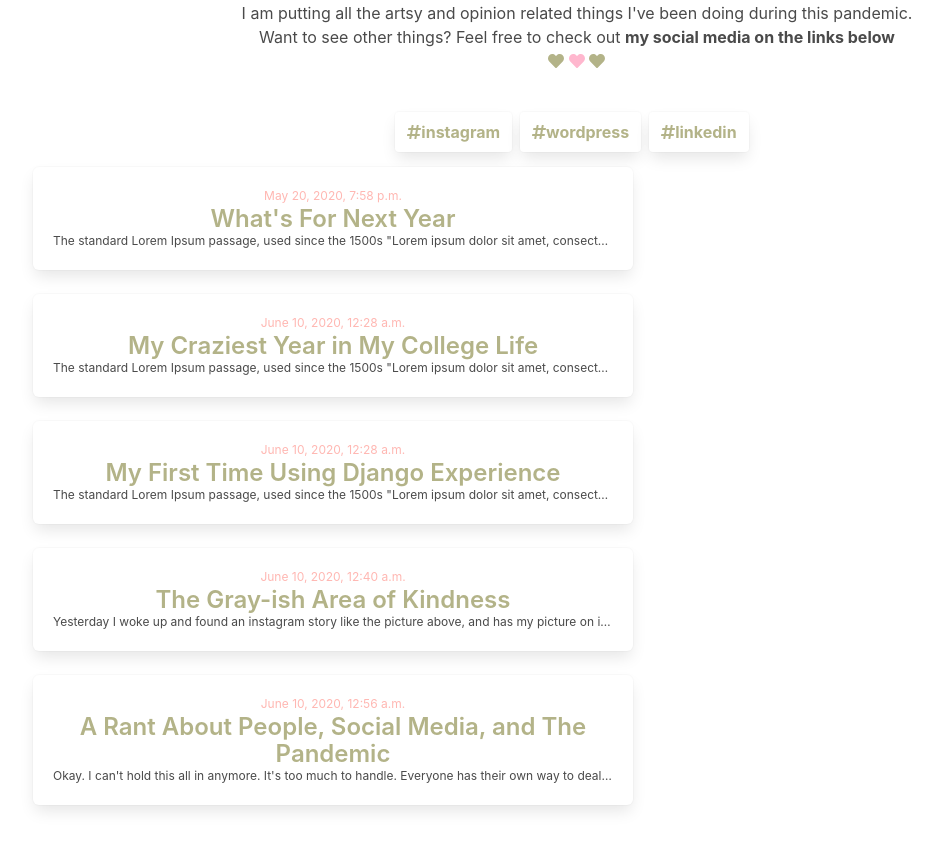
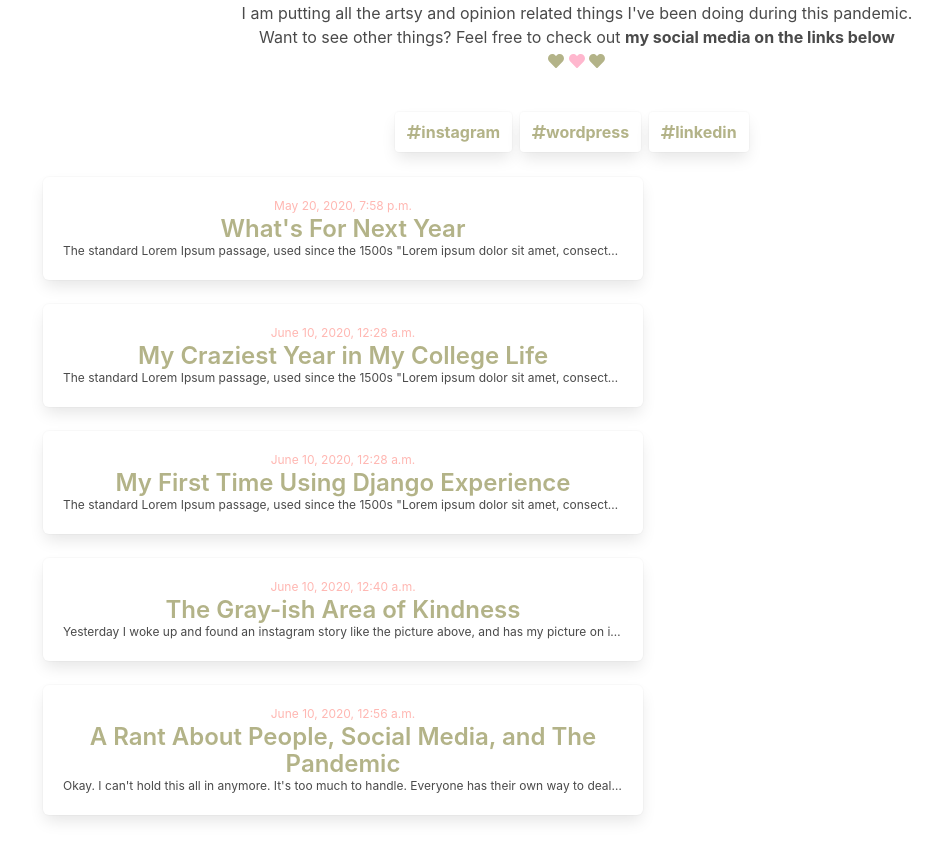
Before and after one commit to amlndr/myWebsite, a Django app: page / in a window 1280 px wide. Shown: the part 401-1255 px from the top of the page, without its empty margins (68-1010 px from the left). Before the commit the page ends 1212 px from the top, so only its background shows below. Run offline with Django 3.2, Linux system fonts and the light colour scheme; data comes from the database, SQL or seed files in the repository; some libraries are stand-ins or nearby versions.

Commit message:
try again fix

```diff
--- a/blog/templates/blog/post_list.html
+++ b/blog/templates/blog/post_list.html
@@ -43,7 +43,7 @@
 </div>
 
 </div>
-    <div class="container is-fluid" style="margin:5px;">
+    <div class="container is-fluid" style="margin:15px;">
 
         <div class="level">
             <div class="level-item has-text-centered">
```
